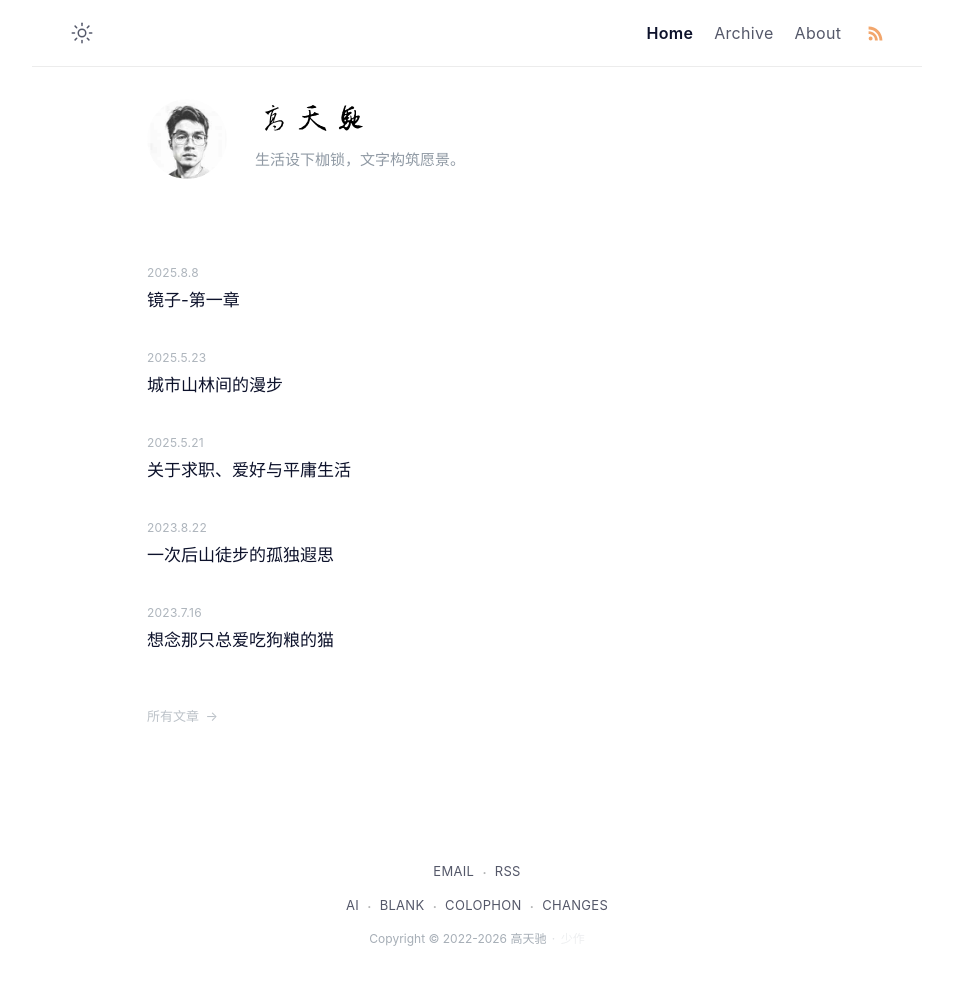
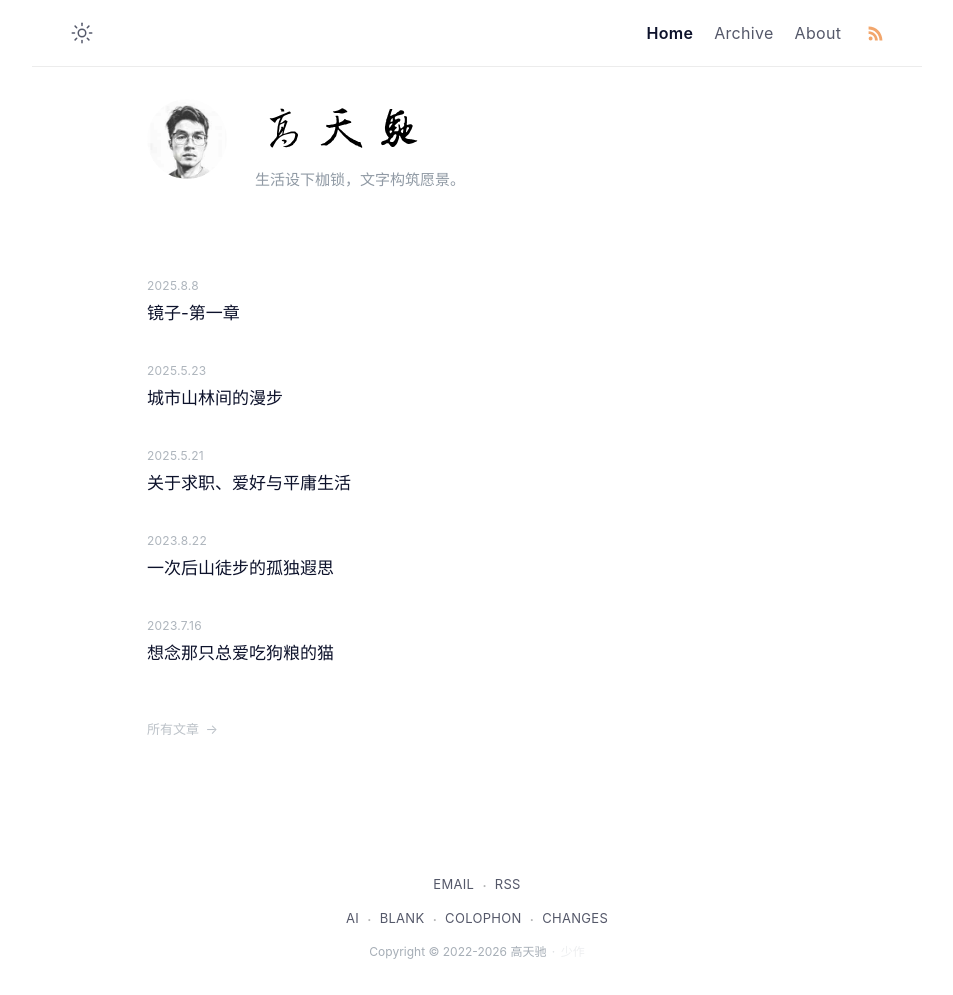
Before and after one commit to gaotianchi/gaotianchi.github.io, a Jekyll site: the page built from index.md, in a window 1280 px wide. Shown: the whole page, without its empty margins (163-1116 px from the left). Built offline with Jekyll 4.4.1, drawn with Linux system fonts in a browser that asks for light colours.

Commit message:
style: enlarge calligraphy SVG for stronger visual presence
Co-Authored-By: Claude Opus 4.7 <noreply@anthropic.com>

```diff
--- a/_sass/klise/_layout.scss
+++ b/_sass/klise/_layout.scss
@@ -253,11 +253,11 @@
 
   .author-calligraphy {
     display: block;
-    height: 2.4em;
+    height: 3.6em;
     margin: 0 0 10px 0;
 
     @include media-query($on-mobile) {
-      height: 2em;
+      height: 2.8em;
     }
   }
 
```
